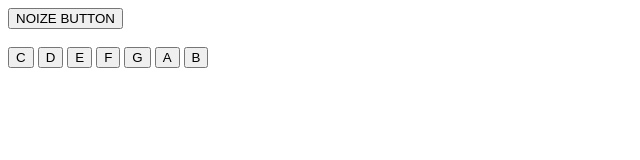
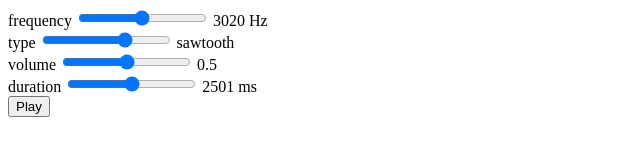
Before and after one commit to vladimirsokha/online-synth, a plain HTML site: page index.html in a window 1280 px wide. Shown: the whole page, without its empty margins (0-640 px from the left). Drawn offline with Linux system fonts and the light colour scheme.

Commit message:
Code rewritten

```diff
--- a/assets/js/index.js
+++ b/assets/js/index.js
@@ -1,46 +1,43 @@
-var context = new AudioContext();
-var o = context.createOscillator();
-o.type = "sine";
+audioCtx = new(window.AudioContext || window.webkitAudioContext)();
 
-function fuckingNoise() {
-    o.connect(context.destination);
-    o.start();
+show();
+
+function show() {
+  frequency = document.getElementById("fIn").value;
+  document.getElementById("fOut").innerHTML = frequency + ' Hz';
+
+  switch (document.getElementById("tIn").value * 1) {
+    case 0: type = 'sine'; break;
+    case 1: type = 'square'; break;
+    case 2: type = 'sawtooth'; break;
+    case 3: type = 'triangle'; break;
+  }
+  document.getElementById("tOut").innerHTML = type;
+
+  volume = document.getElementById("vIn").value / 100;
+  document.getElementById("vOut").innerHTML = volume;
+
+  duration = document.getElementById("dIn").value;
+  document.getElementById("dOut").innerHTML = duration + ' ms';
 }
 
-var frequencys = ['261.6', '293.7', '329.6', '349.2', '392.0', '440.0', '493.9'];
+function beep() {
+  var oscillator = audioCtx.createOscillator();
+  var gainNode = audioCtx.createGain();
 
-function playC4(){
-    o.frequency.value = frequencys[0];
-    o.connect(context.destination);
-    o.start();
-}
-function playD4(){
-    o.frequency.value = frequencys[1];
-    o.connect(context.destination);
-    o.start();
-}
-function playE4(){
-    o.frequency.value = frequencys[2];
-    o.connect(context.destination);
-    o.start();
-}
-function playF4(){
-    o.frequency.value = frequencys[3];
-    o.connect(context.destination);
-    o.start();
-}
-function playG4(){
-    o.frequency.value = frequencys[4];
-    o.connect(context.destination);
-    o.start();
-}
-function playA4(){
-    o.frequency.value = frequencys[5];
-    o.connect(context.destination);
-    o.start();
-}
-function playB4(){
-    o.frequency.value = frequencys[6];
-    o.connect(context.destination);
-    o.start();
-}
+  oscillator.connect(gainNode);
+  gainNode.connect(audioCtx.destination);
+
+  gainNode.gain.value = volume;
+  oscillator.frequency.value = frequency;
+  oscillator.type = type;
+
+  oscillator.start();
+
+  setTimeout(
+    function() {
+      oscillator.stop();
+    },
+    duration
+  );
+};
--- a/index.html
+++ b/index.html
@@ -1,22 +1,31 @@
 <!DOCTYPE html>
 <html lang="en">
+
 <head>
     <meta charset="UTF-8">
     <meta name="viewport">
     <title>Online synth</title>
     <link rel="stylesheet" href="assets/css/index.css">
 </head>
+
 <body>
     <div class="container">
-        <button onclick="fuckingNoise()">NOIZE BUTTON</button> <br> <br>
-        <button onclick="playC4()">C</button>
-        <button onclick="playD4()">D</button>
-        <button onclick="playE4()">E</button>
-        <button onclick="playF4()">F</button>
-        <button onclick="playG4()">G</button>
-        <button onclick="playA4()">A</button>
-        <button onclick="playB4()">B</button>
+        frequency
+        <input type="range" id="fIn" min="40" max="6000" oninput="show()" />
+        <span id="fOut"></span><br>
+        type
+        <input type="range" id="tIn" min="0" max="3" oninput="show()" />
+        <span id="tOut"></span><br>
+        volume
+        <input type="range" id="vIn" min="0" max="100" oninput="show()" />
+        <span id="vOut"></span><br>
+        duration
+        <input type="range" id="dIn" min="1" max="5000" oninput="show()" />
+        <span id="dOut"></span>
+        <br>
+        <button onclick='beep();'>Play</button>
     </div>
     <script src="assets/js/index.js"></script>
 </body>
+
 </html>
```
